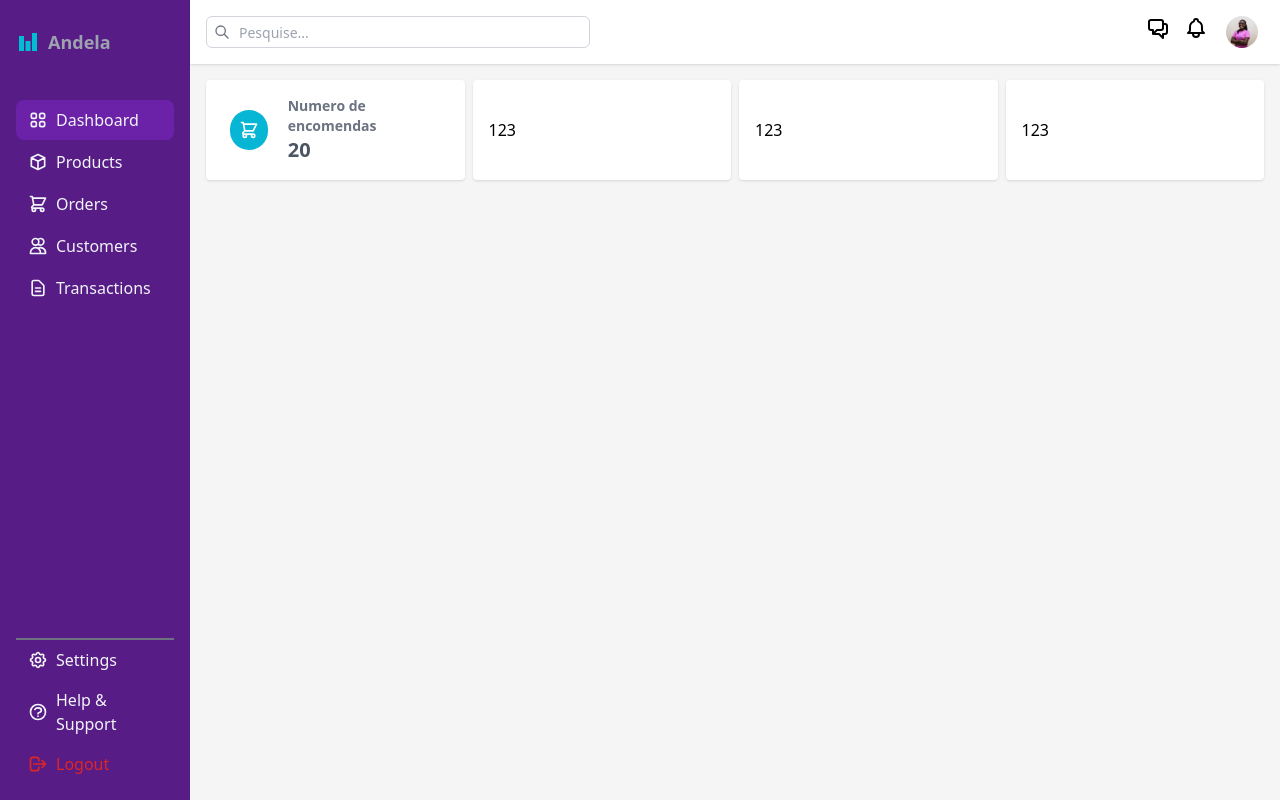
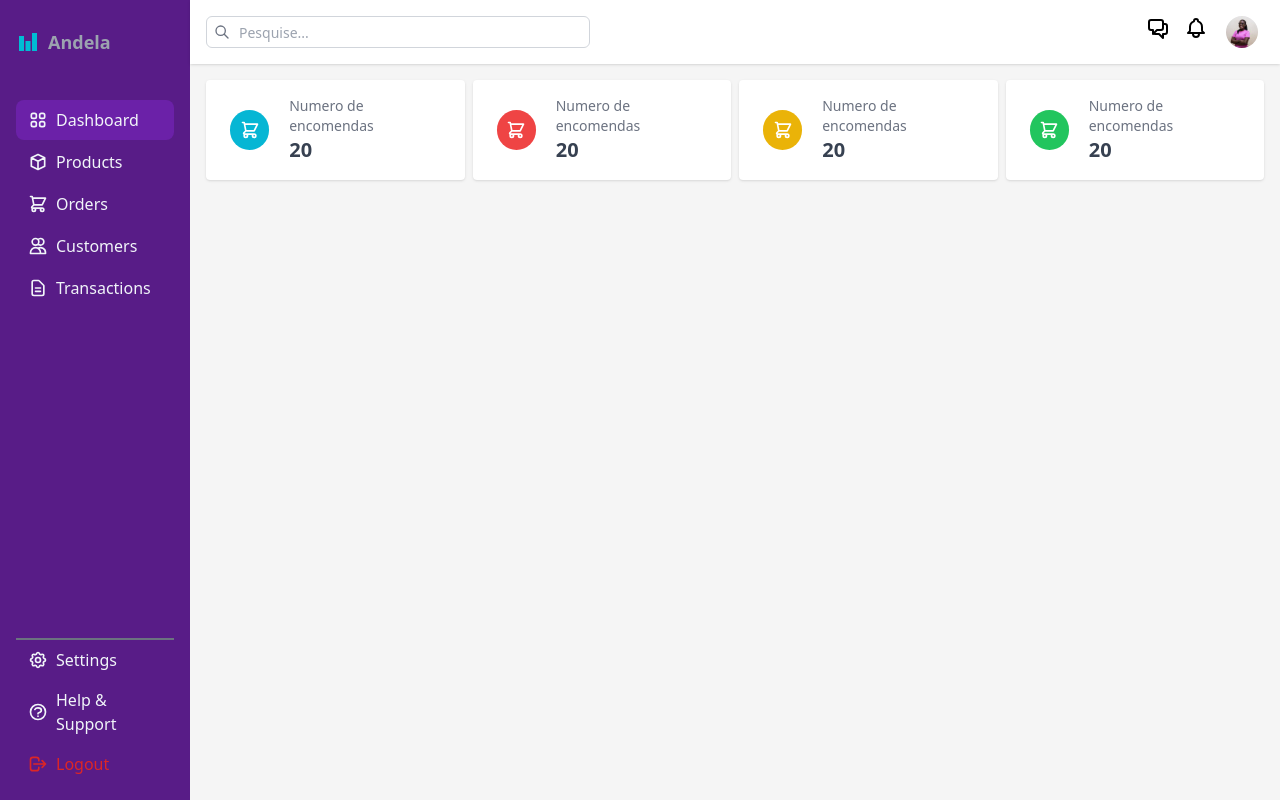
Before and after one commit to MatolaTheCoder/andela-sweet-gift, a React (Create React App) app: page / in a window 1280 px wide. Built offline with nearby package versions, Linux system fonts and the light colour scheme.

Commit message:
wrapper styling

```diff
--- a/src/components/DashboardStatsGrid.jsx
+++ b/src/components/DashboardStatsGrid.jsx
@@ -10,13 +10,37 @@ export default function DashboardStatsGrid() {
             <HiOutlineShoppingCart/>
           </div>
           <div className='flex flex-col pl-3'>
-            <p className='font-bold text-sm text-gray-500'>Numero de encomendas</p>
-            <p className='font-bold text-xl text-gray-600'>20</p>
+            <p className='font-light text-sm text-gray-500'>Numero de encomendas</p>
+            <p className='font-medium text-xl text-gray-700 '><strong>20</strong></p>
           </div>
         </GridWrapper>
-        <GridWrapper>123</GridWrapper>
-        <GridWrapper>123</GridWrapper>
-        <GridWrapper>123</GridWrapper>
+        <GridWrapper>
+        <div className='bg-red-500 text-xl w-10 h-10 flex items-center justify-center rounded-full text-white m-2'>
+            <HiOutlineShoppingCart/>
+          </div>
+          <div className='flex flex-col pl-3'>
+            <p className='font-light text-sm text-gray-500'>Numero de encomendas</p>
+            <p className='font-medium text-xl text-gray-700 '><strong>20</strong></p>
+          </div>
+        </GridWrapper>
+        <GridWrapper>
+          <div className='bg-yellow-500 text-xl w-10 h-10 flex items-center justify-center rounded-full text-white m-2'>
+            <HiOutlineShoppingCart/>
+          </div>
+          <div className='flex flex-col pl-3'>
+            <p className='font-light text-sm text-gray-500'>Numero de encomendas</p>
+            <p className='font-medium text-xl text-gray-700 '><strong>20</strong></p>
+          </div>
+        </GridWrapper>
+        <GridWrapper>
+        <div className='bg-green-500 text-xl w-10 h-10 flex items-center justify-center rounded-full text-white m-2'>
+            <HiOutlineShoppingCart/>
+          </div>
+          <div className='flex flex-col pl-3'>
+            <p className='font-light text-sm text-gray-500'>Numero de encomendas</p>
+            <p className='font-medium text-xl text-gray-700 '><strong>20</strong></p>
+          </div>
+        </GridWrapper>
       </div>
     </>
   )
```
